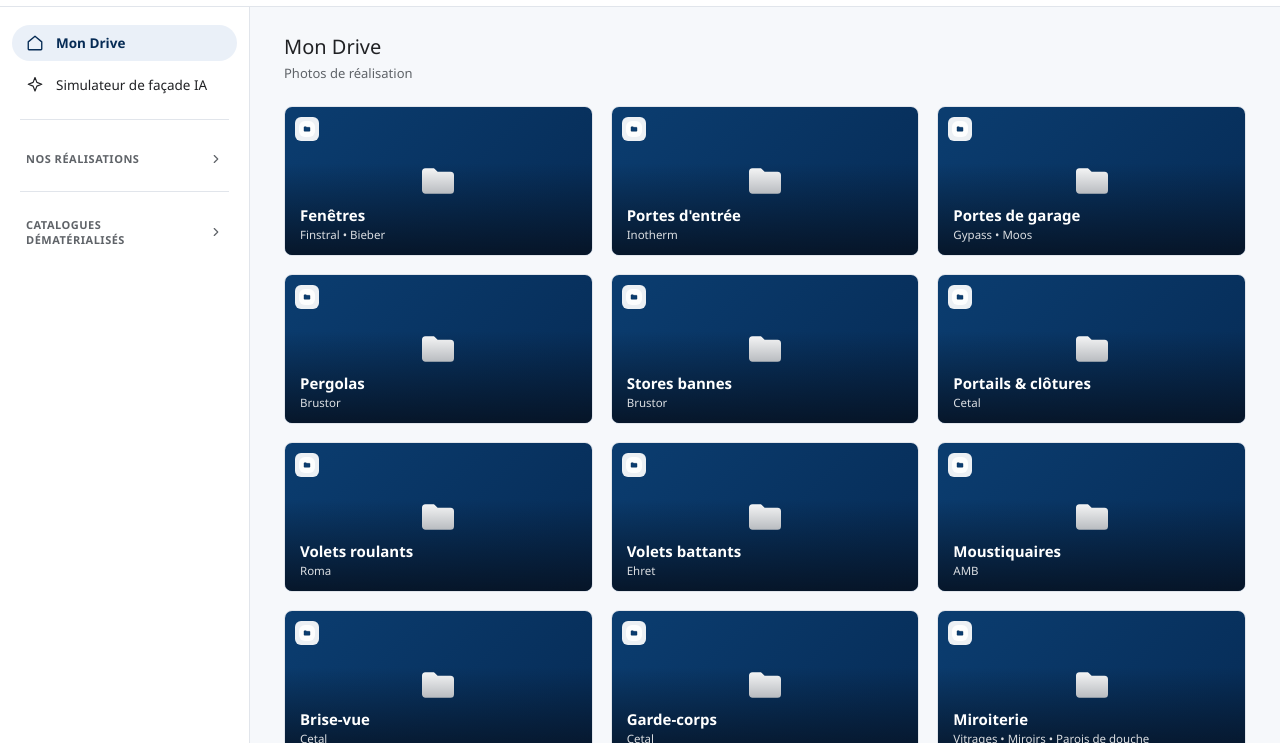
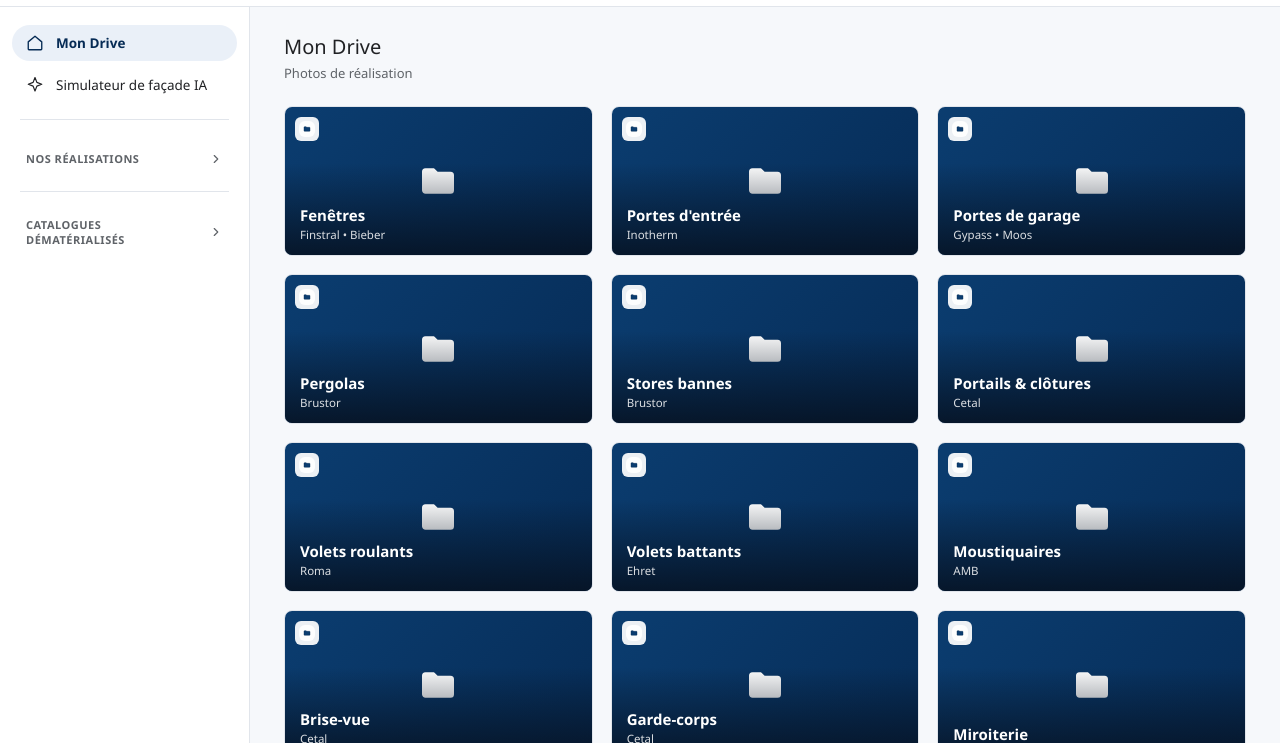
Before and after one commit to lucasfoultot/foultot-digital, a plain HTML site: page index.html in a window 1280 px wide. Shown: the part 57-800 px from the top of the page. Drawn offline with Linux system fonts and the light colour scheme.

Commit message:
Modify 'miroiterie' sub field in index.html
Updated the sub field for 'miroiterie' to an empty string.

```diff
--- a/index.html
+++ b/index.html
@@ -2050,7 +2050,7 @@
 {key:"moustiquaires", name:"Moustiquaires", sub:"AMB"},
 {key:"brise-vue", name:"Brise-vue", sub:"Cetal"},
 {key:"garde-corps", name:"Garde-corps", sub:"Cetal"},
-{key:"miroiterie", name:"Miroiterie", sub:"Vitrages • Miroirs • Parois de douche"},
+{key:"miroiterie", name:"Miroiterie", sub:""},
 {key:"catalogues-fournisseurs", name:"Catalogues dématérialisés", sub:"Finstral • Inotherm • Moos • Brustor • Cetal • Roma • Gypass", standalone:true},
 ];
 
```
